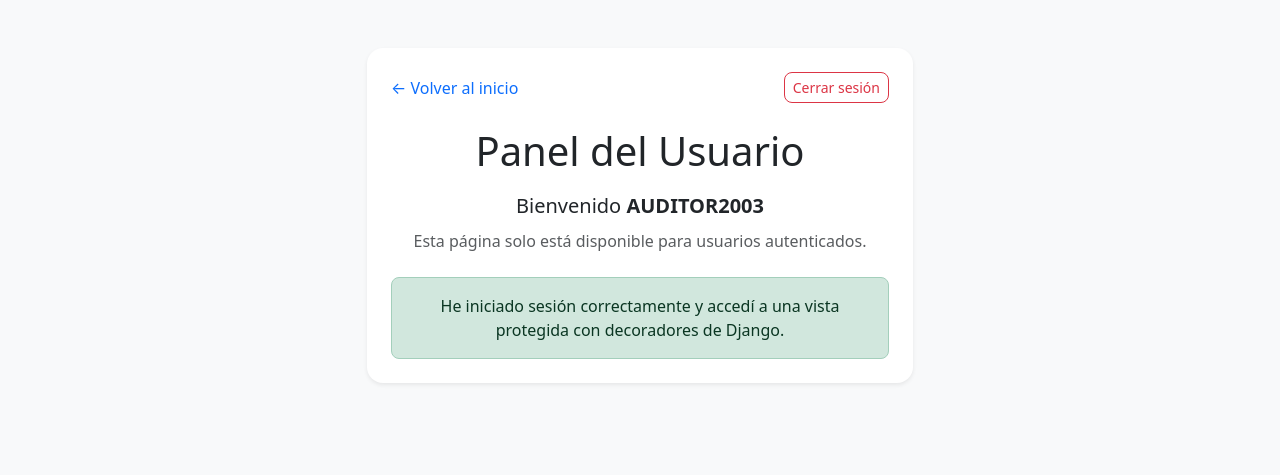
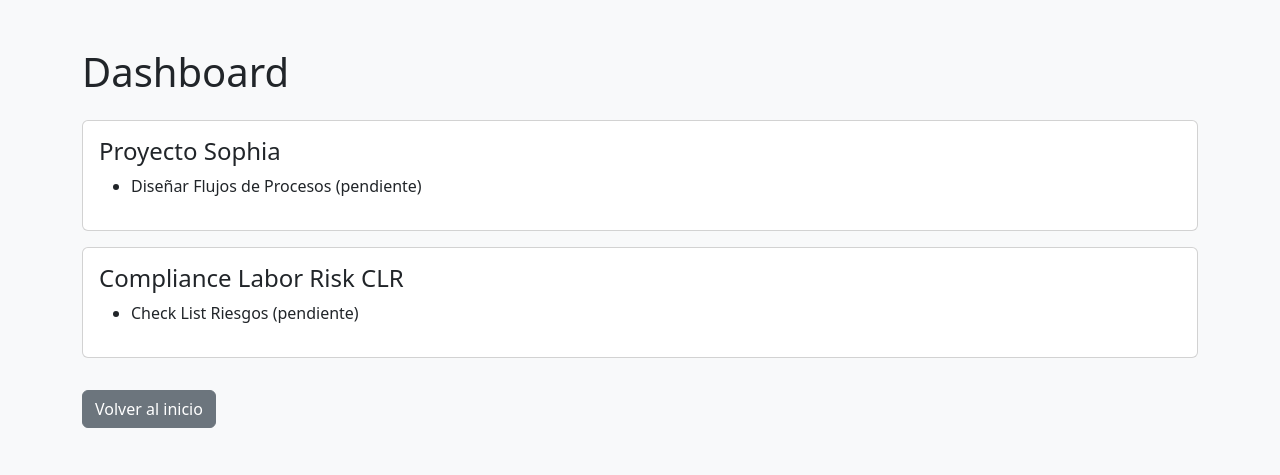
Before and after one commit to Auditor2003/Proyecto_Modulo_6__ABP, a Django app: page /dashboard/ in a window 1280 px wide. Shown: the top 475 px of the page. Run offline with Django 5.2, Linux system fonts and the light colour scheme; a user stored in the database is signed in; data comes from the database, SQL or seed files in the repository.

Commit message:
Implementar visualización de proyectos y tareas en dashboard solo para superusuario y restringir acceso a usuarios normales

```diff
--- a/tareas/templates/tareas/dashboard.html
+++ b/tareas/templates/tareas/dashboard.html
@@ -3,70 +3,76 @@
 <head>
     <meta charset="UTF-8">
 
-    <!-- Aquí defino el título que aparecerá en la pestaña del navegador -->
+    <!-- Aquí defino el título -->
     <title>Dashboard</title>
 
-    <!-- Aquí conecto Bootstrap para mejorar el diseño visual de mi página -->
+    <!-- Aquí incorporo Bootstrap -->
     <link href="https://cdn.jsdelivr.net/npm/bootstrap@5.3.3/dist/css/bootstrap.min.css" rel="stylesheet">
 </head>
+
 <body class="bg-light">
 
-    <!-- Aquí creo un contenedor principal con margen superior -->
-    <div class="container mt-5">
+<div class="container py-5">
 
-        <!-- Aquí centro el contenido en la página -->
-        <div class="row justify-content-center">
+    <!-- Aquí muestro el título principal -->
+    <h1 class="mb-4">Dashboard</h1>
 
-            <!-- Aquí defino el ancho de la tarjeta del dashboard -->
-            <div class="col-md-8 col-lg-6">
+    <!-- Aquí verifico si el usuario es superusuario -->
+    {% if user.is_superuser %}
 
-                <!-- Aquí creo una tarjeta visual para mostrar el panel del usuario -->
-                <div class="card shadow-sm border-0 rounded-4">
+        <!-- Aquí recorro los proyectos -->
+        {% for proyecto in proyectos %}
 
-                    <!-- Aquí defino el cuerpo principal de la tarjeta -->
-                    <div class="card-body p-4">
+            <div class="card mb-3">
+                <div class="card-body">
 
-                        <!-- Aquí creo una fila superior con acceso al inicio y cierre de sesión -->
-                        <div class="d-flex justify-content-between align-items-center mb-4">
+                    <!-- Aquí muestro el nombre del proyecto -->
+                    <h4>{{ proyecto.nombre }}</h4>
 
-                            <!-- Aquí muestro un enlace para volver a la página principal -->
-                            <a href="{% url 'home' %}" class="text-decoration-none">← Volver al inicio</a>
+                    <!-- Aquí muestro las tareas asociadas -->
+                    <ul>
 
-                            <!-- Aquí creo un formulario para cerrar sesión con método POST -->
-                            <form method="post" action="{% url 'logout' %}" class="mb-0">
-                                {% csrf_token %}
+                        <!-- Aquí recorro las tareas del proyecto -->
+                        {% for tarea in proyecto.tarea_set.all %}
 
-                                <!-- Aquí agrego el botón para cerrar la sesión del usuario -->
-                                <button type="submit" class="btn btn-outline-danger btn-sm rounded-3">
-                                    Cerrar sesión
-                                </button>
-                            </form>
-                        </div>
+                            <li>
+                                {{ tarea.nombre }}
 
-                        <!-- Aquí muestro el título principal del dashboard -->
-                        <h1 class="text-center mb-3">Panel del Usuario</h1>
+                                <!-- Aquí indico si la tarea está completada -->
+                                {% if tarea.completado %}
+                                    (completada)
+                                {% else %}
+                                    (pendiente)
+                                {% endif %}
+                            </li>
 
-                        <!-- Aquí muestro un mensaje de bienvenida al usuario autenticado -->
-                        <p class="text-center fs-5 mb-2">
-                            Bienvenido <strong>{{ user.username }}</strong>
-                        </p>
+                        {% empty %}
+                            <!-- Aquí muestro mensaje si no hay tareas -->
+                            <li>No hay tareas</li>
+                        {% endfor %}
 
-                        <!-- Aquí muestro un mensaje que explica que esta vista está protegida -->
-                        <p class="text-center text-muted mb-4">
-                            Esta página solo está disponible para usuarios autenticados.
-                        </p>
+                    </ul>
 
-                        <!-- Aquí agrego una alerta visual para reforzar que el acceso fue correcto -->
-                        <div class="alert alert-success text-center rounded-3 mb-0">
-                            He iniciado sesión correctamente y accedí a una vista protegida con decoradores de Django.
-                        </div>
+                </div>
+            </div>
 
-                    </div>
-                </div>
+        {% endfor %}
 
-            </div>
+    {% else %}
+
+        <!-- Aquí muestro mensaje si el usuario no es admin -->
+        <div class="alert alert-info">
+            No tienes permisos para ver el detalle de proyectos.
         </div>
-    </div>
+
+    {% endif %}
+
+    <!-- Aquí dejo botón para volver al inicio -->
+    <a href="{% url 'home' %}" class="btn btn-secondary mt-3">
+        Volver al inicio
+    </a>
+
+</div>
 
 </body>
 </html>
--- a/tareas/views.py
+++ b/tareas/views.py
@@ -1,10 +1,10 @@
-# Importo la función render para poder mostrar páginas HTML
+# Importo la función render para poder devolver templates
 from django.shortcuts import render
 
-# Importo el decorador login_required
+# Importo el decorador para proteger vistas
 from django.contrib.auth.decorators import login_required
 
-# Importo vistas de autenticación
+# Importo vistas de autenticación de Django
 from django.contrib.auth.views import LoginView, LogoutView
 
 # Importo reverse_lazy para redirecciones
@@ -14,7 +14,7 @@ from django.urls import reverse_lazy
 from .models import Proyecto, Tarea
 
 
-# Aquí defino la página principal de mi aplicación
+# Aquí defino la vista del home
 def home(request):
 
     # Aquí cuento la cantidad total de proyectos
@@ -23,10 +23,10 @@ def home(request):
     # Aquí cuento la cantidad total de tareas
     total_tareas = Tarea.objects.count()
 
-    # Aquí cuento solo las tareas pendientes (no completadas)
+    # Aquí cuento solo las tareas pendientes
     pendientes = Tarea.objects.filter(completado=False).count()
 
-    # Aquí envío estos datos al template
+    # Aquí envío los datos al template
     return render(request, 'tareas/home.html', {
         'total_proyectos': total_proyectos,
         'total_tareas': total_tareas,
@@ -34,20 +34,39 @@ def home(request):
     })
 
 
-# Aquí protejo esta vista
+# Aquí protejo la vista del dashboard
 @login_required
 def dashboard(request):
-    return render(request, 'tareas/dashboard.html')
+
+    # Aquí verifico si el usuario es superusuario
+    if request.user.is_superuser:
+
+        # Aquí obtengo todos los proyectos
+        proyectos = Proyecto.objects.all()
+
+        # Aquí envío los proyectos al template
+        return render(request, 'tareas/dashboard.html', {
+            'proyectos': proyectos
+        })
+
+    else:
+        # Aquí si es usuario normal no envío detalle
+        return render(request, 'tareas/dashboard.html')
 
 
-# Vista login personalizada
+# Aquí defino la vista de login personalizada
 class CustomLoginView(LoginView):
+
+    # Aquí indico qué template usar
     template_name = 'tareas/login.html'
 
+    # Aquí defino a dónde redirigir después del login
     def get_success_url(self):
         return reverse_lazy('dashboard')
 
 
-# Vista logout personalizada
+# Aquí defino la vista de logout personalizada
 class CustomLogoutView(LogoutView):
+
+    # Aquí defino a dónde redirigir después del logout
     next_page = 'home'
```
